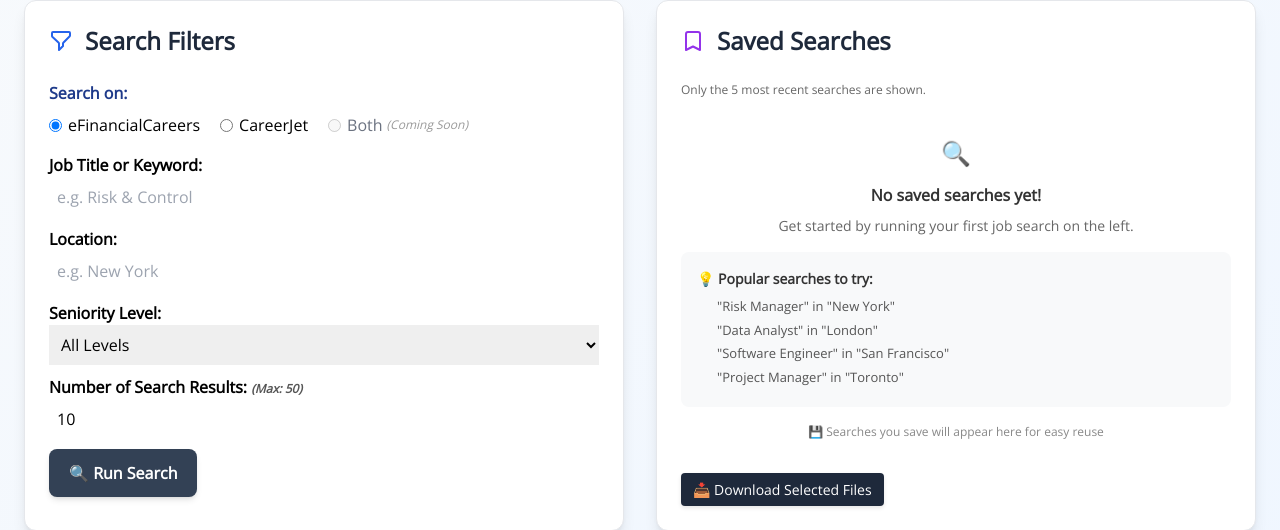
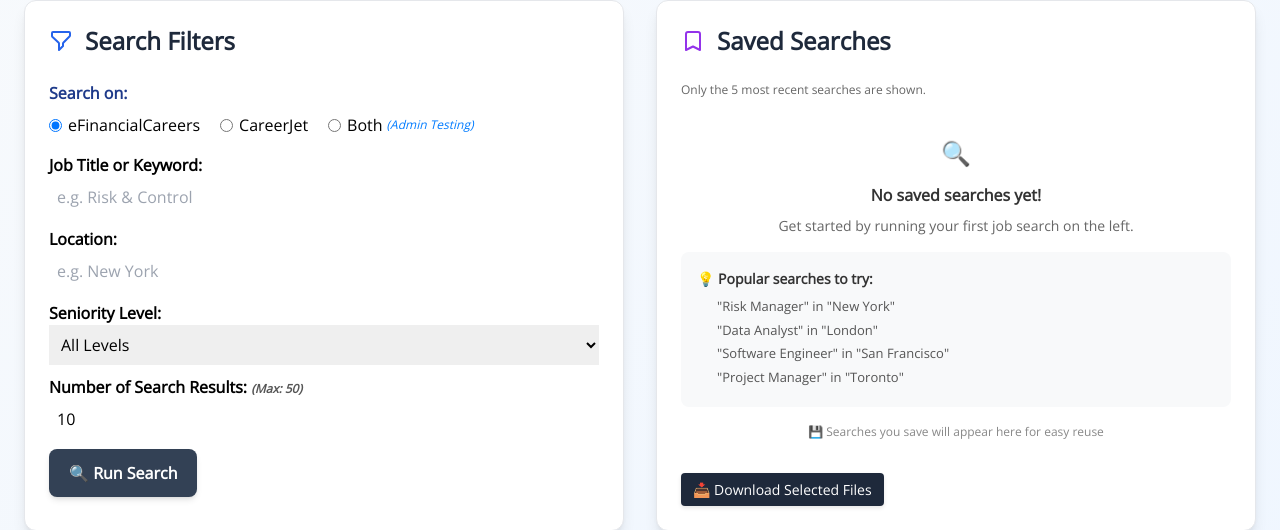
Before and after one commit to Frameit12/jobs_scraper, a Flask app: page /app in a window 1280 px wide. Shown: the part 242-772 px from the top of the page. Run offline with Flask 3, Linux system fonts and the light colour scheme; the visitor is signed in with stand-in values (Sample User, id 1); data that the repository does not hold is empty; parts of the project's set-up code (start-up, migrations or seed data) failed here and were passed over; some libraries are stand-ins or nearby versions.

Commit message:
Update index.html

```diff
--- a/templates/index.html
+++ b/templates/index.html
@@ -236,9 +236,17 @@
                                 <input type="radio" name="source" value="careerjet" {{ 'checked' if source == 'careerjet' else '' }} style="margin-right: 6px;">
                                 CareerJet
                             </label>
-                            <label style="display: flex; align-items: center; font-weight: 500; color: #6b7280;">
-                                <input type="radio" name="source" value="both" {{ 'checked' if source == 'both' else '' }} style="margin-right: 6px;" opacity: 0.5;" disabled>
-                                Both <span style="font-size: 12px; color: #999; margin-left: 4px; font-style: italic;">(Coming Soon)</span>
+                            <label style="display: flex; align-items: center; font-weight: 500; {% if not is_admin %}color: #6b7280;{% endif %}">
+                                <input type="radio" name="source" value="both"
+                                   {{ 'checked' if source == 'both' else '' }}
+                                   style="margin-right: 6px;"
+                                   {% if not is_admin %}disabled{% endif %}>
+                                Both
+                                {% if not is_admin %}
+                                    <span style="font-size: 12px; color: #999; margin-left: 4px; font-style: italic;">(Coming Soon)</span>
+                                {% else %}
+                                    <span style="font-size: 12px; color: #007bff; margin-left: 4px; font-style: italic;">(Admin Testing)</span>
+                                {% endif %}
                             </label>
                         </div>
                     </div>
```
